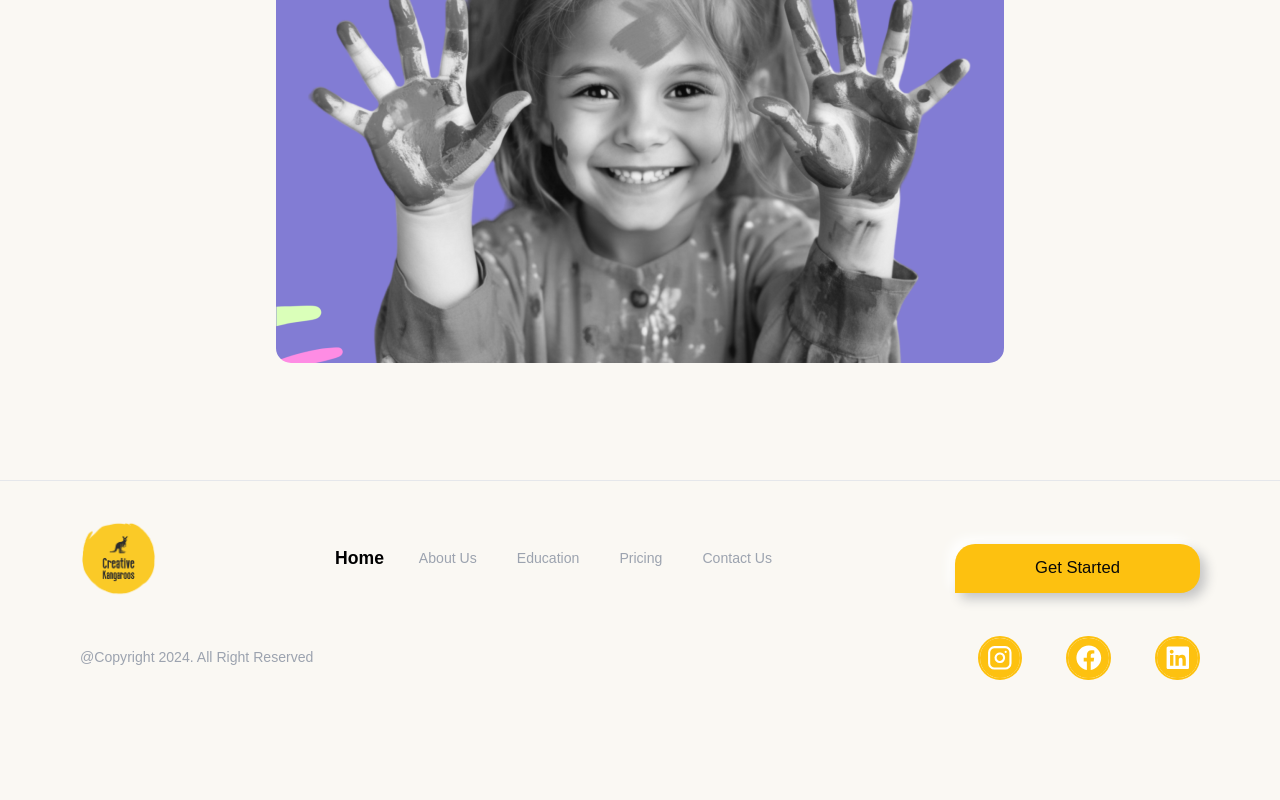
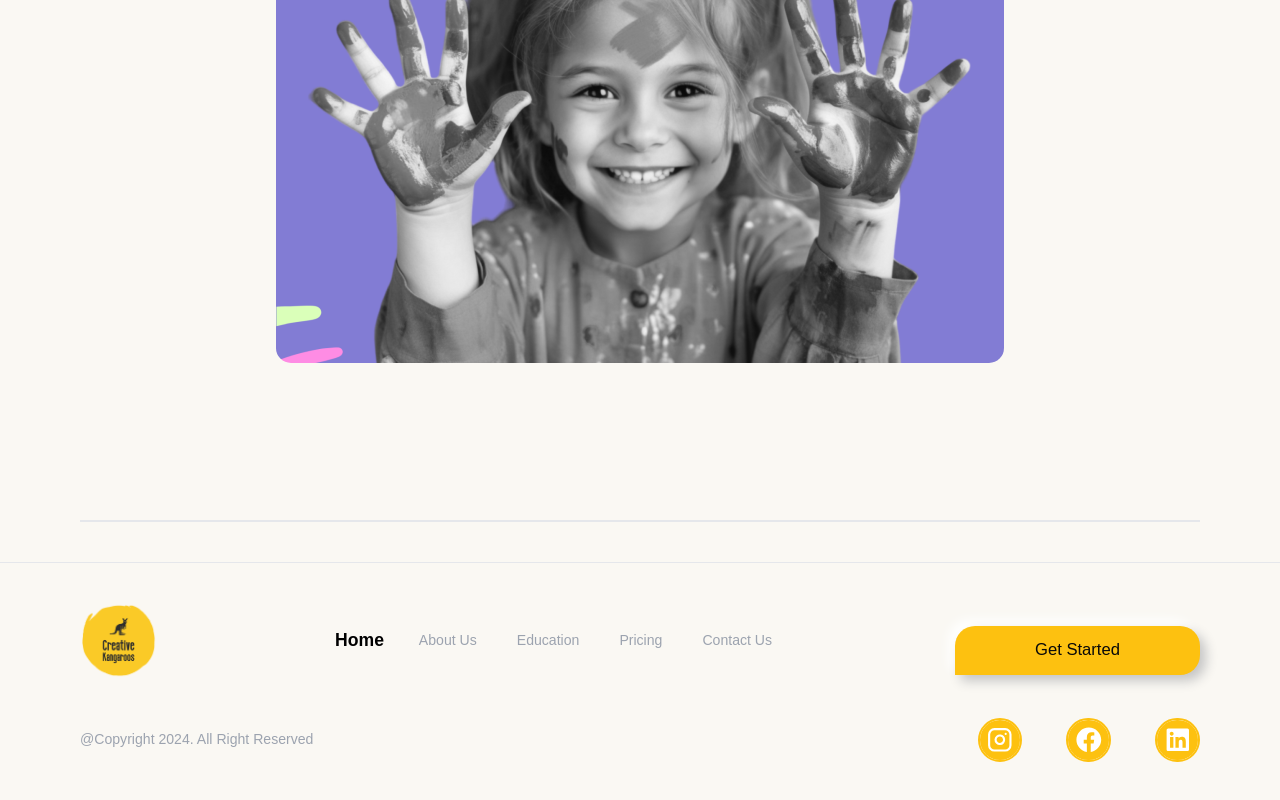
Before and after one commit to Faxraddin/kangaroos, a Next.js app: page /AboutUs in a window 1280 px wide. Shown: the part 565-1365 px from the top of the page. Before the commit the page ends 1285 px from the top, so only its background shows below. Built offline with nearby package versions, Linux system fonts and the light colour scheme; a web font is replaced by a local one.

Commit message:
start new section

```diff
--- a/app/AboutUs/page.jsx
+++ b/app/AboutUs/page.jsx
@@ -15,6 +15,10 @@ const AboutUs = () => {
                     <Image className="w-[65%] relative -top-[6vw] rounded-[15px] h-auto" alt="hero about us" width={500} height={500} src={'/About/Hero.png'}/>
                 </div>
             </section>
+
+            <section className="w-full h-auto border gap-10 flex justify-center flex-col items-center">
+
+            </section>
         </div>
     )
 }
--- a/app/Layouts/Navbar.jsx
+++ b/app/Layouts/Navbar.jsx
@@ -21,7 +21,7 @@ const Navbar = () => {
                 <Link className={`${pathname==='/ContactUs' ? 'font-bold scale-125' : 'text-gray-400 scale-100'}`} href={'/'}>Contact Us</Link>
             </ul>
             <Button className="py-3 px-7 lg:hidden  text-[1vw]" text={'Start Now!'}/>
-            {/* <button className="py-3 px-7 lg:hidden rounded-[10px] font-light border border-black text-[1vw]">Make Appointment</button> */}
+
         </div>
     </header>
   )
```
